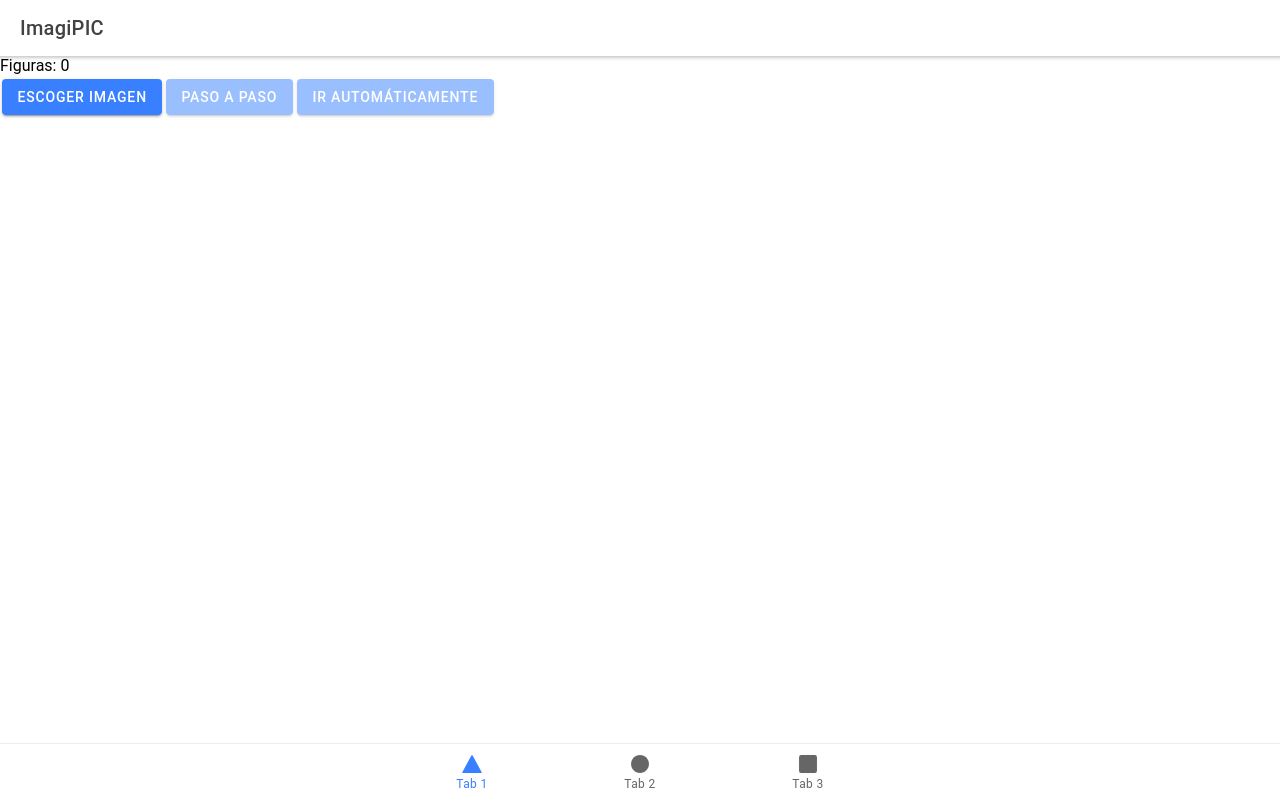
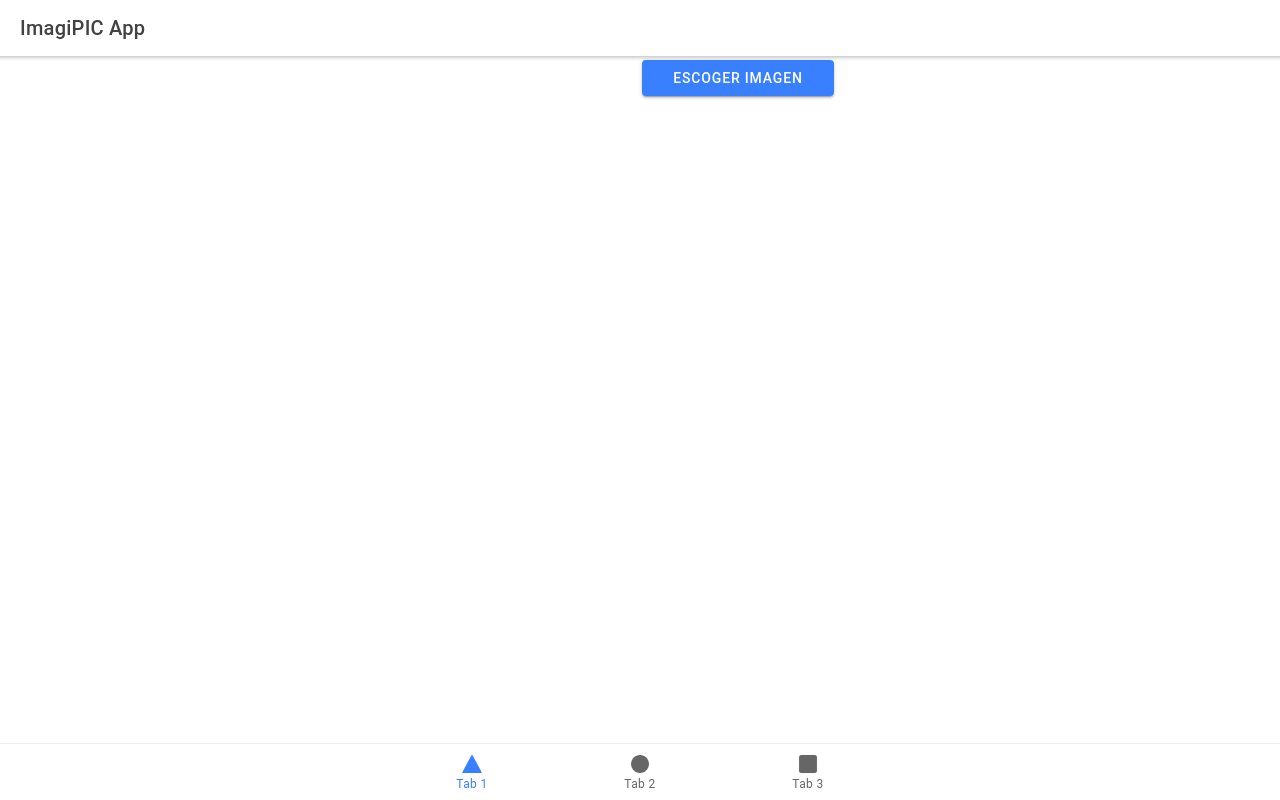
Before and after one commit to Lazuli26/ImagiPIC, a React (Create React App) app in the folder IonicSource/: page /tab1 in a window 1280 px wide. Built offline with nearby package versions, Linux system fonts and the light colour scheme; what geometrizejs would draw is missing.

Commit message:
Style & layout improvements

```diff
--- a/IonicSource/src/assets/libraries/Geometrize.ts
+++ b/IonicSource/src/assets/libraries/Geometrize.ts
@@ -3,7 +3,7 @@ import { Bitmap, ImageRunner, ImageRunnerOptions, ShapeTypes, SvgExporter } from
 
 export interface GeometrizeClass {
     SetImage: (imageURL: string) => Promise<void>,
-    step: (steps: number) => Promise<[string, number]>,
+    step: (steps: number) => Promise<string[]>,
     generateSvg: (shapes: string[]) => string
 }
 
@@ -67,7 +67,7 @@ export class GeometrizeEngine implements GeometrizeClass {
         this.runner = new ImageRunner(this.bitmap)
     }
 
-    public async step(steps: number = 1): Promise<[string, number]> {
+    public async step(steps: number = 1): Promise<string[]> {
         if (this.runner !== undefined && this.bitmap !== undefined && this.iteration < this.maxIterations) {
             const newShapes = [];
             for (let i = 0; i < steps && this.iteration < this.maxIterations; i++) {
@@ -86,7 +86,7 @@ export class GeometrizeEngine implements GeometrizeClass {
                 svgElement.addClass("geometrizeView")
             }*/
         }
-        return ([this.generateSvg(this.shapes), this.shapes.length]);
+        return (this.shapes);
     }
     private stepTimeOut(): Promise<string> {
         return new Promise<string>(callback => {
--- /dev/null
+++ b/IonicSource/src/components/BasicPage/index.tsx
@@ -0,0 +1,28 @@
+import React, { ReactNode } from 'react';
+import { IonContent, IonHeader, IonPage, IonTitle, IonToolbar } from '@ionic/react';
+import './index.scss';
+interface BasicPageProps {
+  title: ReactNode,
+  fullscreen?: boolean
+}
+const BasicPage: React.FC<BasicPageProps> = ({children, title, fullscreen=true}) => {
+  return (
+    <IonPage>
+      <IonHeader>
+        <IonToolbar>
+          <IonTitle>{title}</IonTitle>
+        </IonToolbar>
+      </IonHeader>
+      <IonContent fullscreen={fullscreen}>
+        <IonHeader collapse="condense">
+          <IonToolbar>
+            <IonTitle size="large">{title}</IonTitle>
+          </IonToolbar>
+        </IonHeader>
+        {children}
+      </IonContent>
+    </IonPage>
+  );
+};
+
+export default BasicPage;
--- /dev/null
+++ b/IonicSource/src/components/SvgRenderer/index.scss
@@ -0,0 +1,56 @@
+svg {
+  width: auto;
+  height: auto;
+  max-height: 100%;
+  max-width: 100%;
+}
+.landscape {
+  width: auto;
+  height: auto;
+}
+.portrait {
+  width: auto;
+  height: auto;
+}
+.svgElement {
+  display: flex;
+  justify-content: center;
+  align-items: center;
+  height: 100%;
+  max-height: 100%;
+  width: 100%;
+  max-width: 100%;
+}
+.svgViewPort {
+  align-self: center;
+}
+/* Portrait */
+@media screen and (orientation: portrait) {
+  /* Portrait styles */
+  .svgViewPort {
+    display: inline-flex;
+    justify-content: center;
+    padding: 7.5vw 0;
+    width: 100vw;
+    height: 50vh;
+    max-height: 50vh;
+    max-width: 100vw;
+    .svgElement {
+      max-width: 85%;
+    }
+  }
+}
+/* Landscape */
+@media screen and (orientation: landscape) {
+  /* Landscape styles */
+  .svgViewPort {
+    display: inline-flex;
+    align-items: center;
+    justify-content: center;
+    height: 75vh;
+    width: 50vw;
+    .svgElement {
+      max-width: 90%;
+    }
+  }
+}
--- /dev/null
+++ b/IonicSource/src/components/SvgRenderer/index.tsx
@@ -0,0 +1,69 @@
+import _ from 'lodash'
+import React, { FC, useEffect, useState } from 'react'
+import './index.scss';
+/*
+const geometrizeViewStyle = {
+    landscape: {
+        display: "flex",
+        alignItems: "center",
+        justifyContent: "center",
+        height: "75vh",
+        width: "50vw"
+    },
+    portrait: {
+        display: "flex",
+        justifyContent: "center",
+        padding: "7.5vw 0",
+        height: "50vh",
+        maxHeight: "50vh",
+        maxWidth: "100vw"
+    }
+}
+*/
+interface svgConfig {
+    viewBox: {
+        width: number,
+        height: number
+    },
+    svg: {
+        width: number,
+        height: number
+    }
+}
+const scaleToWindow = (minSize: number, maxSize: number): [number, number] => {
+    maxSize = maxSize / minSize
+    minSize = _.max([window.innerWidth, window.innerHeight]) ?? minSize
+    maxSize = maxSize * minSize;
+
+    return [minSize, maxSize]
+}
+const SvgRenderer: FC<{ shapes: string[], width: number, height: number }> = ({ shapes, width, height }) => {
+    //const windowLandscape = window.innerWidth >= window.innerHeight;
+    //const imgLandscape = width >= height;
+    const [svgConfig, setViewBoxSize] = useState<svgConfig | null>(null)
+    useEffect(() => {
+        const [svgWidth, svgHeight] = width < height ?
+            scaleToWindow(width, height) :
+            scaleToWindow(height, width).reverse()
+        setViewBoxSize({
+            svg: {
+                width: svgWidth,
+                height: svgHeight
+            },
+            viewBox: {
+                width: width,
+                height: height
+            }
+        })
+    }, [width, height])
+    return svgConfig ? <div
+        className="svgViewPort"
+        children={
+            <div className="svgElement" children={<>
+                <svg width={svgConfig.svg.width} height={svgConfig.svg.height} viewBox={`0 0 ${svgConfig.viewBox.width} ${svgConfig.viewBox.height}`} dangerouslySetInnerHTML={{ __html: shapes.join('\n') }} />
+            </>} />
+        } />
+        : <></>
+}
+
+export default SvgRenderer
--- a/IonicSource/src/pages/Tab1.css
+++ b/IonicSource/src/pages/Tab1.scss
@@ -1,26 +1,38 @@
+.pageContent{
+    display: inline-flex;
+    height: 100%;
+}
 /* Portrait */
 @media screen and (orientation:portrait) {
     /* Portrait styles */
-    .geometrizeView{
-        max-height: 75vh;
-        max-width: 100vw;
+    .pageContent{
+        flex-direction: column;
     }
     .originalImage{
         max-height: 10vh;
         max-width: 5vw;
         display: none;
+    };
+    .controlContainer{
+        padding: 7.5vw;
+        *{
+            width: 100%;
+        }
     }
 }
 /* Landscape */
 @media screen and (orientation:landscape) {
     /* Landscape styles */
-    .geometrizeView{
-        max-height: 75vh;
-        max-width: 50vw;
-    }
     .originalImage{
         max-height: 10vh;
         max-width: 15vw;
         display: none;
     }
+    .controlContainer{
+        display: inline-block;
+        width: 50vw;
+        *{
+            width: 30%;
+        }
+    }
 }
--- a/IonicSource/src/pages/Tab1.tsx
+++ b/IonicSource/src/pages/Tab1.tsx
@@ -2,16 +2,18 @@ import _ from 'lodash';
 import $ from 'jquery'
 
 import React from 'react';
-import { IonButton, IonContent, IonHeader, IonPage, IonTitle, IonToolbar } from '@ionic/react';
-import './Tab1.css';
+import { IonButton } from '@ionic/react';
+import './Tab1.scss';
 import { connect } from 'react-redux';
 import { langs, LanguageType } from '../lang';
 import { CombinedState } from '../reducers';
 import { ChangeLang } from '../reducers/language';
 import { GeometrizeEngine } from '../assets/libraries/Geometrize';
+import BasicPage from '../components/BasicPage';
+import SvgRenderer from '../components/SvgRenderer';
 
 const GeometrizeRunner = new GeometrizeEngine();
-class Tab extends React.Component<stateProps & dispatchProps, { Running: boolean, imageSet: boolean }> {
+class Tab extends React.Component<stateProps & dispatchProps, { Running: boolean, imgSelected: boolean, shapes: string[] }> {
   InputRef: any;
   ImageRef: any;
   StepRef: HTMLIonButtonElement | undefined;
@@ -21,48 +23,74 @@ class Tab extends React.Component<stateProps & dispatchProps, { Running: boolean
     this.ImageRef = React.createRef();
     this.state = {
       Running: false,
-      imageSet: false
+      imgSelected: false,
+      shapes: []
     }
   }
   runAuto = () => {
-    GeometrizeRunner.step(1).then(([value, count]) => {
-      if(count === GeometrizeRunner.maxIterations) this.setState({Running: false});
-      const container = $("#svg-container");
-      container.html(value);
-      if (container) {
-        const svgElement = $("#svg-container > svg").first();
-        svgElement.addClass("geometrizeView")
-      }
-      $("#ShapeCounter").html(String(count))
+    GeometrizeRunner.step(1).then((shapes) => {
+      this.setState({ shapes, Running: this.state.Running && _.size(shapes) !== GeometrizeRunner.maxIterations });
       if (this.state.Running) this.runAuto();
     });
   }
 
   render() {
-    const { imageSet, Running } = this.state;
+    const { imgSelected, Running, shapes } = this.state;
     return (
-      <IonPage>
-        <IonHeader>
-          <IonToolbar>
-            <IonTitle>ImagiPIC</IonTitle>
-          </IonToolbar>
-        </IonHeader>
-        <IonContent fullscreen>
-          <IonHeader collapse="condense">
-            <IonToolbar>
-              <IonTitle size="large">ImagiPIC App</IonTitle>
-            </IonToolbar>
-          </IonHeader>
-          <div>
-            <span className="geometrizeView" id="svg-container" />
+      <>
+        <BasicPage title="ImagiPIC App">
+          <div className="pageContent">
+            <SvgRenderer shapes={shapes} width={GeometrizeRunner.bitmap?.width ?? 0} height={GeometrizeRunner.bitmap?.height ?? 0} />
+            <div className="controlContainer">
+              <IonButton
+                children="Escoger Imagen"
+                className="controlBtn"
+                onClick={async () => {
+                  this.setState({ Running: false });
+                  this.InputRef?.current?.click()
+                }} />
+              {
+                imgSelected && [
+                  !Running && <IonButton
+                    children="Paso a paso"
+                    className="controlBtn" disabled={Running || !imgSelected}
+                    ref={ref => this.StepRef = ref as HTMLIonButtonElement} onClick={async () => {
+                      this.setState({ Running: false });
+                      $("#loadingDiv").show()
+                      GeometrizeRunner.step().then((shapes) => {
+                        this.setState({ shapes })
+                      }).finally(() => {
+                        $("#loadingDiv").hide()
+                      })
+                    }} />,
+                  <IonButton
+                    children={Running ? "Detener" : "Ir automáticamente"}
+                    className="controlBtn"
+                    disabled={!imgSelected} onClick={Running ?
+                      () => {
+                        this.setState({ Running: false });
+                      } :
+                      () => {
+                        this.setState({ Running: true });
+                        this.runAuto()
+                      }} />
+                ]
+              }
+              <div style={{display: "inline-block"}}>
+                <div id="loadingDiv" style={{ display: "none" }}>Cargando...</div><br />
+                {imgSelected && <span children={`Shapes: ${_.size(shapes)}`} />}
               </div>
-          <div id="loadingDiv" style={{ display: "none" }}>Cargando...</div>
-          <div>Figuras: <span id="ShapeCounter">0</span></div>
+            </div>
+
+          </div>
           {/*<IonButton onClick={() => {
             props.changeLanguage(props.currentLanguage === "es" ? "en" : "es")
           }}>
             {props.Language.menu.play_btn}
           </IonButton>*/}
+          {//<ExploreContainer name="Here we will do ImagiPIC" />
+          }
+        </BasicPage>
         <img className="originalImage" ref={this.ImageRef} alt="" />
         <input ref={this.InputRef} style={{ display: "none" }} type="file" title="input" accept="image/jpeg, image/png, image/bmp." onChange={async (event) => {
           if (_.get(event.target.files, 0)) {
@@ -76,7 +104,7 @@ class Tab extends React.Component<stateProps & dispatchProps, { Running: boolean
               $("#loadingDiv").show()
               GeometrizeRunner.SetImage(reader.result as string).finally(() => {
                 $("#loadingDiv").hide()
-                  this.setState({imageSet: true})
+                this.setState({ imgSelected: true, shapes: [] })
                 this.StepRef?.click();
               });
             }
@@ -85,38 +113,7 @@ class Tab extends React.Component<stateProps & dispatchProps, { Running: boolean
           }
 
         }} />
-          <IonButton onClick={async () => {
-            this.setState({ Running: false });
-            this.InputRef?.current?.click()
-          }}>
-            Escoger Imagen
-          </IonButton>
-          <IonButton disabled={Running || !imageSet} ref={ref => this.StepRef = ref as HTMLIonButtonElement} onClick={async () => {
-            this.setState({ Running: false });
-            $("#loadingDiv").show()
-            GeometrizeRunner.step().then(([value, count]) => {
-              $("#svg-container").html(value)
-              $("#ShapeCounter").html(String(count))
-            }).finally(() => {
-              $("#loadingDiv").hide()
-            })
-          }}>
-            Paso a paso
-          </IonButton>
-          <IonButton disabled={!imageSet} onClick={Running ?
-            () => {
-              this.setState({ Running: false });
-            } :
-            () => {
-              this.setState({ Running: true });
-              this.runAuto()
-            }}>
-            {Running ? "Detener" : "Ir automáticamente"}
-          </IonButton>
-          {//<ExploreContainer name="Here we will do ImagiPIC" />
-          }
-        </IonContent>
-      </IonPage>
+      </>
     )
   }
 }
--- a/IonicSource/tsconfig.json
+++ b/IonicSource/tsconfig.json
@@ -17,7 +17,8 @@
     "resolveJsonModule": true,
     "isolatedModules": true,
     "noEmit": true,
-    "jsx": "react"
+    "jsx": "react",
+    "noFallthroughCasesInSwitch": true
   },
   "include": [
     "src"
```
Also changed, not shown: IonicSource/package.json (+4 -3 lines), IonicSource/src/components/BasicPage/index.scss (added), 1 other file (tests, documents, lock files or other folders). Lines whose indentation alone changed are shown as unchanged.
